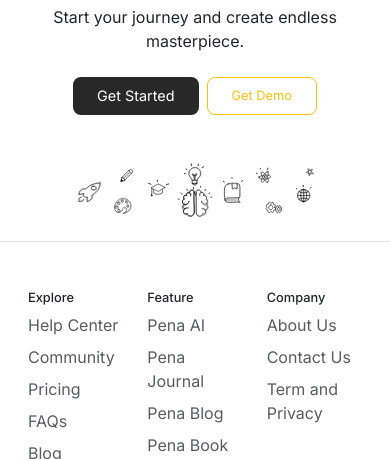
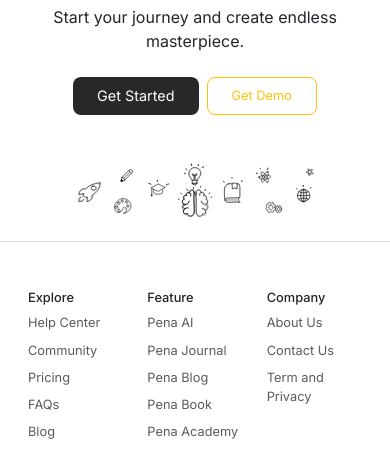
Before and after one commit to Niko160706/Portofolio, a plain HTML site: page index.html in a window 390 px wide. Shown: the part 2857-3316 px from the top of the page. Drawn offline with nearby package versions, Linux system fonts and the light colour scheme; a web font is replaced by a local one.

Commit message:
Update index.html

```diff
--- a/index.html
+++ b/index.html
@@ -359,7 +359,7 @@
             font-size: 0.8rem !important;
           }
           .nav-link{
-            font-size: 1rem;
+            font-size: 0.8rem;
           }
           .gambar-logo{
             height: 20px;
@@ -402,6 +402,9 @@
             animation: fadeInUp 0.9s ease-in-out forwards;
             animation-delay: 0.1s; /* Tunda animasi untuk muncul setelah p */
             padding-top: 70px;
+          }
+          .nav-item{
+            font-size:0.8rem;
           }
 
 
```
